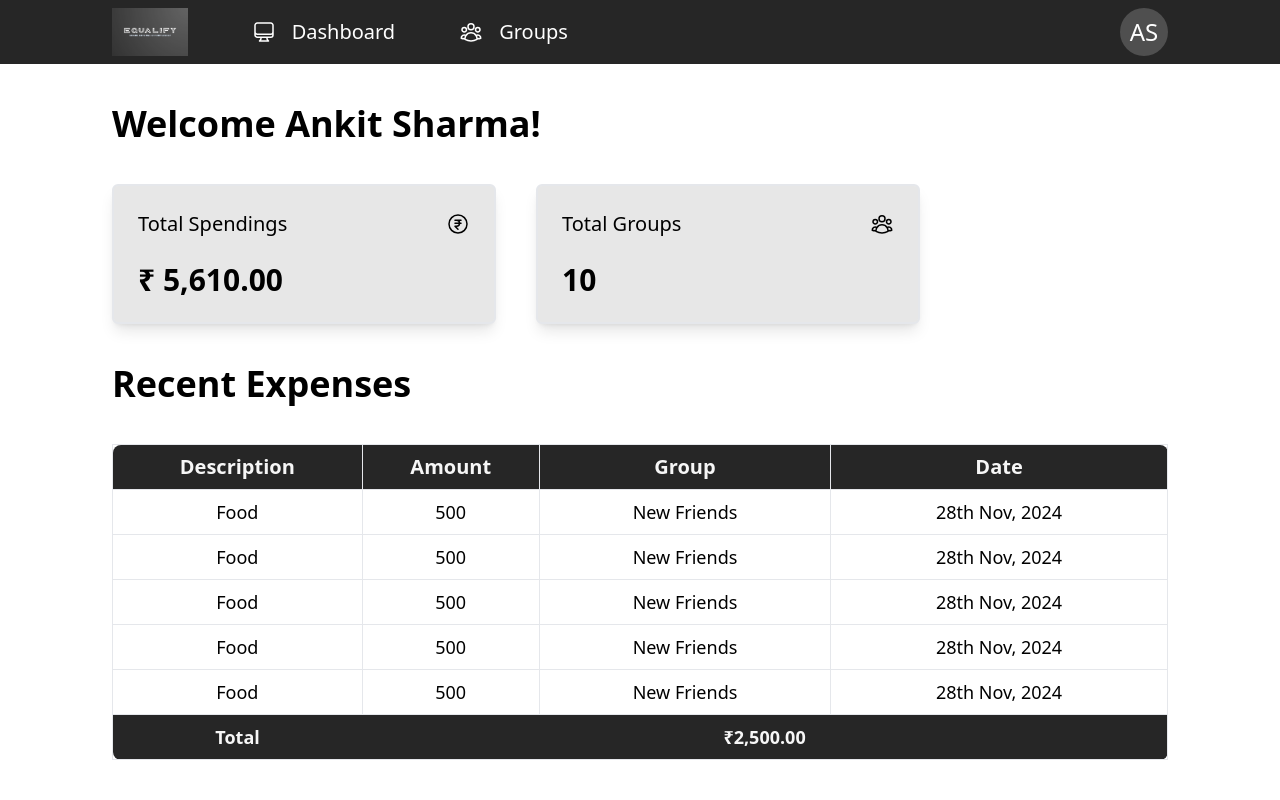
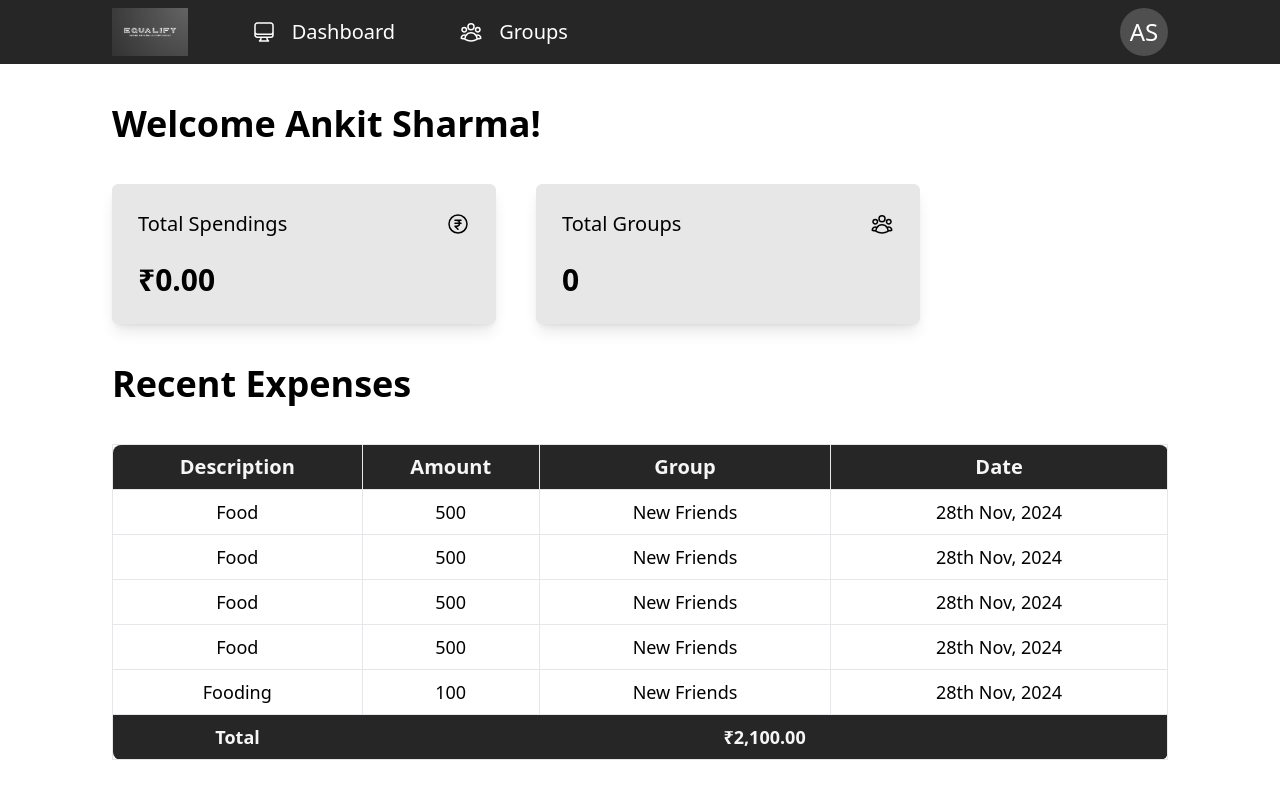
Before and after one commit to pshri5/Equalify, a React (Vite) app in the folder frontend/: page / in a window 1280 px wide. Shown: the top 800 px of the page. Built offline with nearby package versions, Linux system fonts and the light colour scheme.

Commit message:
More cleanup

```diff
--- a/frontend/src/ui/components/ExpenseTable.jsx
+++ b/frontend/src/ui/components/ExpenseTable.jsx
@@ -1,9 +1,9 @@
 
 export const ExpenseTable = (props) => {
-    const expenseData = props.expenseData;
-    const totalAmount = expenseData.reduce((sum, item) => sum + item.amount, 0);
+    const expenseData = props?.expenseData;
+    const totalAmount = expenseData?.reduce((sum, item) => sum + item.amount, 0);
     return <>
-        <table className="table-auto border-collapse border w-full">
+        {expenseData ? <table className="table-auto border-collapse border w-full">
                     <thead  className="text-lg md:text-xl">
                         <tr>
                         {Object.keys(expenseData[0]).map((key,idx) => (
@@ -33,6 +33,8 @@ export const ExpenseTable = (props) => {
                             }).format(totalAmount)}</td>
                         </tr>
                     </tfoot>
-                </table>
+                </table> :
+                <div className="text-lg md:text-xl">No expenses yet!</div>
+            }
     </>
 }
--- a/frontend/src/ui/components/Footer.jsx
+++ b/frontend/src/ui/components/Footer.jsx
@@ -6,7 +6,7 @@ import { FooterSection } from "./FooterSection";
 
 export const Footer = ()=>{
     return <>
-        <footer className="px-10 md:px-16 lg:px-28 py-10 my-10 bg-brand-950 text-brand-50">
+        <footer className="md:px-16 lg:px-28 py-10 my-10 bg-brand-950 text-brand-50 w-screen">
             <div className="flex flex-col gap-5 md:flex-row justify-between flex-wrap mb-4">
                 <FooterSection className="w-full md:max-w-60" title="Equalify">
                     <p>Share and settle expenses with friends and family, making group finances simple and stress-free.</p>
--- a/frontend/src/ui/components/Header.jsx
+++ b/frontend/src/ui/components/Header.jsx
@@ -1,11 +1,15 @@
-import { useState } from "react"
+import { useEffect, useState } from "react"
 import { DashboardIcon } from "../icons/DashboardIcon"
 import { GroupIcon } from "../icons/GroupIcon"
 import { Avatar } from "./Avatar"
 
-export const Header = () => {
-    const [initials,setInitials] = useState("AS")
-
+export const Header = (props) => {
+    const [initials,setInitials] = useState("")
+    useEffect(()=>{
+        const value = props.name.split(" ").map((word)=> word.charAt(0))
+.slice(0,2).join("");
+        setInitials(value);
+});
     return <header className="px-10 md:px-16 lg:px-28 flex justify-between items-center w-full md:w-screen h-16 bg-brand-950 sticky top-0 text-white">
         <div className="flex gap-10 md:gap-12 lg:gap-16 items-center  text-xl">
             <img src="../../public/EqualifyLogo.png" className="h-12" />
--- a/frontend/src/ui/pages/Dashboard.jsx
+++ b/frontend/src/ui/pages/Dashboard.jsx
@@ -6,7 +6,7 @@ import { GroupIcon } from "../icons/GroupIcon";
 import { Footer } from "../components/Footer";
 import { ExpenseTable } from "../components/ExpenseTable";
 
-const expenseData = [
+const recentExpenses = [
     {
         description : "Food",
         amount : 500,
@@ -32,8 +32,8 @@ const expenseData = [
         date : "28th Nov, 2024"
     },
     {
-        description : "Food",
-        amount : 500,
+        description : "Fooding",
+        amount : 100,
         group : "New Friends",
         date : "28th Nov, 2024"
     }
@@ -41,8 +41,10 @@ const expenseData = [
 
 export const Dashboard = () => {
     const [name,setName] = useState("Ankit Sharma");
+    const [spending,setSpending] = useState(0);
+    const [groupCount, setGroupCount] = useState(0);
     return <div>
-        <Header />
+        <Header name={name}/>
         <div className="px-10 md:px-16 lg:px-28">
             <div className="text-4xl font-bold my-10">Welcome {name}!</div>
             <div className="flex gap-6 lg:gap-10 flex-wrap my-10 justify-center lg:justify-start">
@@ -51,19 +53,22 @@ export const Dashboard = () => {
                         <span>Total Spendings</span>
                         <RupeeIcon />
                     </div>
-                    <div className="mt-6 text-3xl font-bold">₹ 5,610.00</div>
+                    <div className="mt-6 text-3xl font-bold">{Intl.NumberFormat("en-IN", {
+                            style: "currency",
+                            currency: "INR",
+                            }).format(spending)}</div>
                 </Card>
                 <Card className="w-full max-w-96 rounded-md px-6 py-6">
                     <div className="text-xl flex justify-between">
                         <span>Total Groups</span>
                         <GroupIcon />
                     </div>
-                    <div className="mt-6 text-3xl font-bold">10</div>
+                    <div className="mt-6 text-3xl font-bold">{groupCount}</div>
                 </Card>
             </div>
             <div className="text-4xl font-bold mb-10">Recent Expenses</div>
             <div className="w-full">
-                <ExpenseTable expenseData={expenseData} />
+                <ExpenseTable expenseData={recentExpenses} />
             </div>
         </div>
         <Footer />
```
